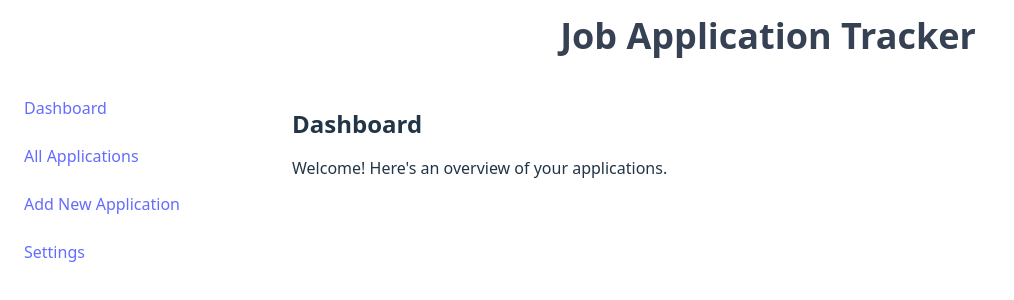
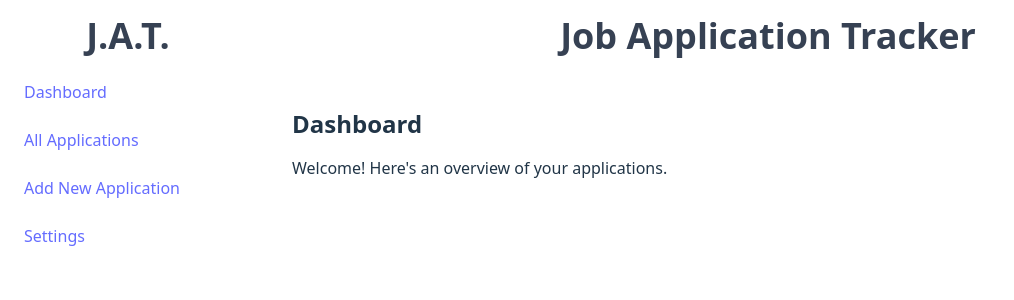
Before and after one commit to codewithjelo/Job-Application-Tracker, a React (Vite) app: page / in a window 1280 px wide. Shown: the top 300 px of the page, without its empty margins (0-1014 px from the left). Built offline with nearby package versions, Linux system fonts and the light colour scheme.

Commit message:
Modify text style

```diff
--- a/src/layout/Sidebar.jsx
+++ b/src/layout/Sidebar.jsx
@@ -28,7 +28,7 @@ const Sidebar = ({ onCategoryClick }) => {
         } transition-transform duration-300 md:translate-x-0 md:w-64 z-40`}
       >
         <div className="p-4">
-          <h2 className="text-xl font-bold mb-4">Job Application Tracker</h2>
+          <h2 className="text-4xl text-center text-gray-700 font-bold mb-4">J.A.T.</h2>
           <nav>
             <ul className="space-y-2">
               <li>
```
